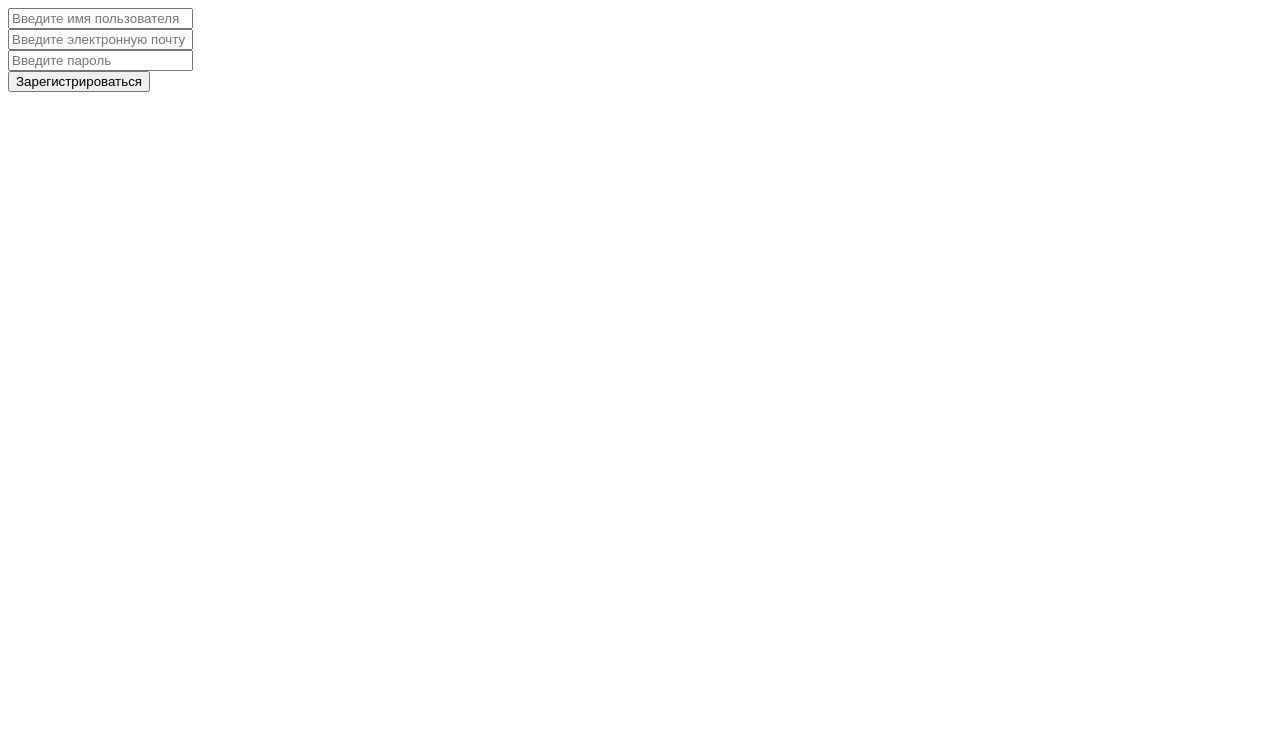
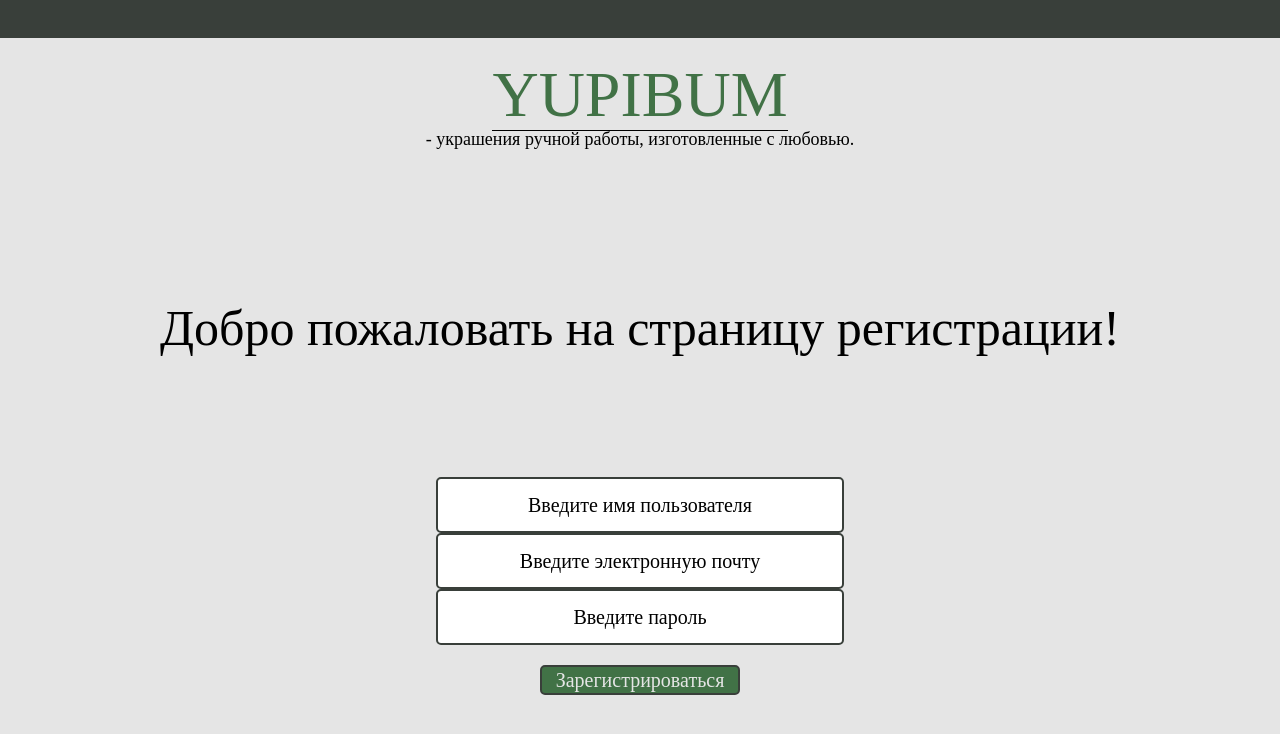
Before and after one commit to h4cktivist/jewelry-store, a Flask app: page /registration in a window 1280 px wide. Shown: the top 734 px of the page. Run offline with Flask 2, Linux system fonts and the light colour scheme.

Commit message:
registration page styles added and small app.py fix

```diff
--- a/app.py
+++ b/app.py
@@ -99,7 +99,7 @@ def registration():
 		try:
 			db.session.add(user_data)
 			db.session.commit()
-			return redirect('/')
+			return redirect('/user_login')
 		except:
 			return 'ERROR!'
 
@@ -118,7 +118,7 @@ def user_login():
 		for user in users:
 			if (entered_username == user.username) and (entered_paswrd == user.paswrd):
 				session['user_name'] = user.username
-				return redirect('/user_login')
+				return redirect('/')
 		else:
 			return 'Неверный логин или пароль. Обновите страницу и повторите попытку'
 
--- a/static/style.css
+++ b/static/style.css
@@ -132,7 +132,7 @@ form{
 }
 
 #nameput{
-	width: 200px;
+	width: 400px;
 	height: 50px;
 	border: solid 2px #393F3A;
 	border-radius: 5px;
@@ -168,3 +168,33 @@ form{
 #button:active{
 	top: 18px;
 }
+
+
+#regbutton{
+	width: 200px;
+	height: 30px;
+	background-color: #417246;
+	border: solid 2px #393F3A;
+	border-radius: 5px;
+	font-family: Prociono;
+	font-size: 20px;
+	color: #E5E5E5;
+	outline: none;
+	text-align: center;
+	position: relative;
+	top: 20px;
+	cursor: pointer;
+}
+
+#regbutton:active{
+	top: 18px;
+}
+
+#regform {
+	display: block;
+	animation-name: entrance_opacity;
+	animation-duration: 3s;
+	animation-fill-mode: forwards;
+	animation-delay: 1s;
+	opacity: 0;
+}
--- a/templates/registration.html
+++ b/templates/registration.html
@@ -2,15 +2,36 @@
 <html>
 <head>
 	<title>Регистрация</title>
+	<link rel="stylesheet" type="text/css" href="{{ url_for('static', filename='style.css') }}">
 </head>
 <body>
 
-<form method="post">
-	<input type="text" name="username" placeholder="Введите имя пользователя"><br>
-	<input type="text" name="email" placeholder="Введите электронную почту"><br>
-	<input type="text" name="paswrd" placeholder="Введите пароль"><br>
-	<input type="submit" value="Зарегистрироваться">
-</form>
+	<div class="poloska">
+
+	</div>
+
+	<header>
+
+		<span id="headtxt">YUPIBUM</span>
+
+		<br>
+		<br>
+
+		<span id="headtxt_under">- украшения ручной работы, изготовленные с любовью.</span>
+
+	</header>
+
+
+	<p id="entrance">Добро пожаловать на страницу регистрации!</p>
+
+	<div id="regform">
+		<form method="post">
+			<input id="nameput" type="text" name="username" placeholder="Введите имя пользователя"><br>
+			<input id="nameput" type="text" name="email" placeholder="Введите электронную почту"><br>
+			<input id="nameput" type="text" name="paswrd" placeholder="Введите пароль"><br>
+			<input id="regbutton" type="submit" value="Зарегистрироваться">
+		</form>
+	</div>
 
 </body>
 </html>
```
